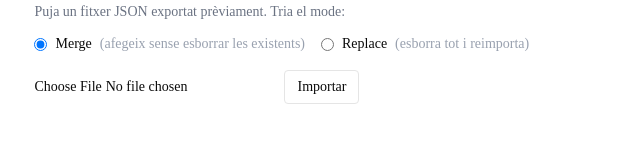
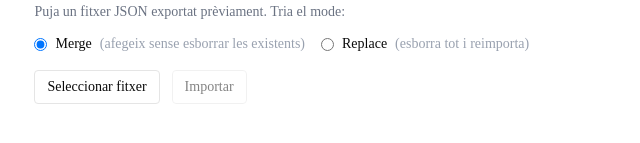
Before and after one commit to JordiiBru/elmeu-armari, a Next.js app: page /settings in a window 1280 px wide. Shown: the part 285-428 px from the top of the page, without its empty margins (319-959 px from the left). Built offline with nearby package versions, Linux system fonts and the light colour scheme; no server answers; the database is empty.

Commit message:
fix(settings): input de fitxer com a botó estilitzat

```diff
--- a/src/components/ImportForm.tsx
+++ b/src/components/ImportForm.tsx
@@ -5,6 +5,7 @@ import { useRouter } from "next/navigation";
 
 export function ImportForm() {
   const inputRef = useRef<HTMLInputElement>(null);
+  const [fileName, setFileName] = useState<string | null>(null);
   const [mode, setMode] = useState<"merge" | "replace">("merge");
   const [status, setStatus] = useState<{ type: "ok" | "error"; msg: string } | null>(null);
   const [loading, setLoading] = useState(false);
@@ -33,6 +34,7 @@ export function ImportForm() {
       } else {
         setStatus({ type: "ok", msg: `${data.imported} peces importades correctament.` });
         if (inputRef.current) inputRef.current.value = "";
+        setFileName(null);
         router.refresh();
       }
     } catch {
@@ -71,11 +73,19 @@ export function ImportForm() {
           type="file"
           accept="application/json,.json"
           required
-          className="text-sm"
+          className="sr-only"
+          onChange={(e) => setFileName(e.target.files?.[0]?.name ?? null)}
         />
         <button
+          type="button"
+          onClick={() => inputRef.current?.click()}
+          className="px-3 py-1.5 text-sm border rounded hover:bg-gray-50"
+        >
+          {fileName ?? "Seleccionar fitxer"}
+        </button>
+        <button
           type="submit"
-          disabled={loading}
+          disabled={loading || !fileName}
           className="px-3 py-1.5 text-sm border rounded hover:bg-gray-50 disabled:opacity-50"
         >
           {loading ? "Important..." : "Importar"}
```
